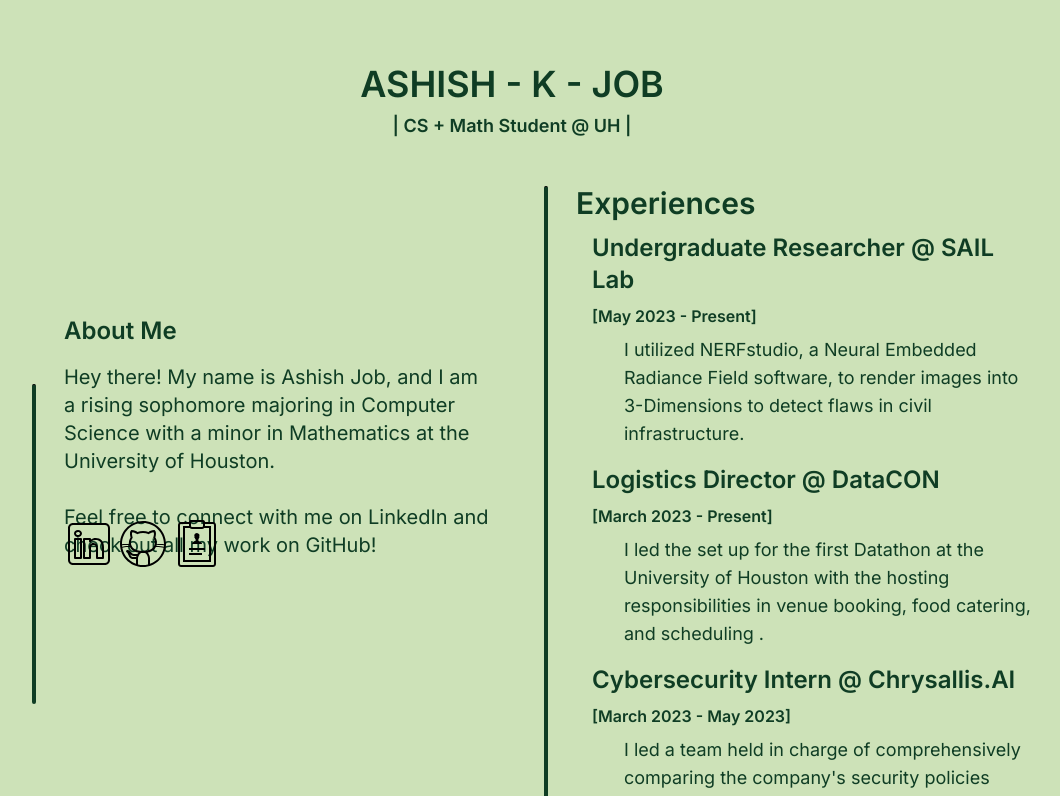
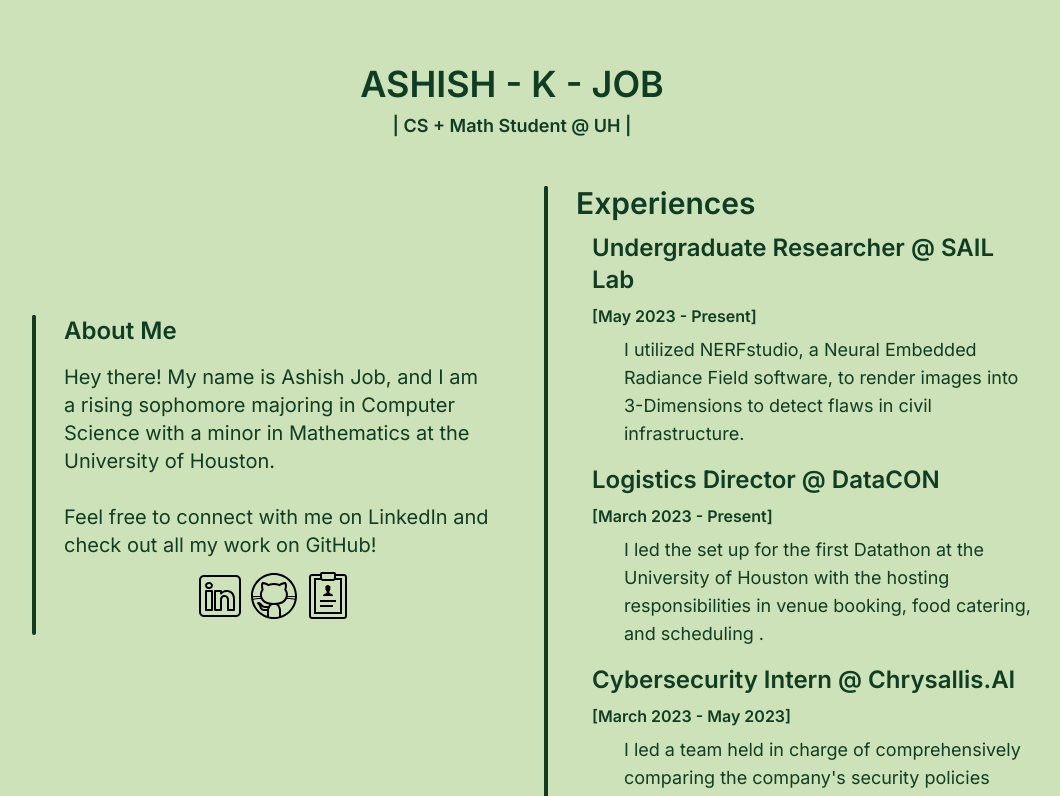
Before and after one commit to Ashishjob/Ashish-Job-Portfolio-Website, a Next.js app: page / in a window 1280 px wide. Shown: the top 796 px of the page, without its empty margins (128-1188 px from the left). Built offline with nearby package versions, Linux system fonts and the light colour scheme.

Commit message:
refactor: fix buttons

```diff
--- a/app/globals.css
+++ b/app/globals.css
@@ -18,8 +18,6 @@
 }
 
 body {
-  overflow-x: scroll;
-  overflow-y: scroll;
   color: rgb(var(--foreground-rgb));
   background: linear-gradient(
       to bottom,
--- a/app/page.tsx
+++ b/app/page.tsx
@@ -2,10 +2,10 @@ import Image from 'next/image';
 
 export default function Home() {
   return (
-    <main className="flex min-h-screen overflow-y-auto min-w-screen overflow-x-auto flex-col bg-lightgreen">
+    <main className="flex flex-col min-h-screen min-w-screen bg-lightgreen lg:items-center">
 
     <div className="flex text-center items-center justify-center font-semibold text-4xl text-green hover:underline mt-12 lg:mt-16 md:mt-16">
-      <h1 className="w-80 md:text-center md:text-4xl md:w-full sm:text-xl">
+      <h1 className="md:text-center md:text-4xl md:w-full sm:text-xl">
         ASHISH - K - JOB
       </h1>
     </div>
@@ -43,9 +43,8 @@ export default function Home() {
           Feel free to connect with me on LinkedIn and
           check out all my work on GitHub!
         </h2>
-      </div>
 
-        <div className="lg:absolute flex justify-center items-center lg:bottom-1/3 lg:translate-y-2/3 lg:left-48 pb-4">
+        <div className="flex justify-center items-center">
           <div className="pt-3 pr-1">
             <a href="https://www.linkedin.com/in/ashish-job/" target="_blank">
               <Image
@@ -83,8 +82,11 @@ export default function Home() {
           </div>
         </div>
 
+      </div>
 
-      <div className="lg:absolute hidden lg:block top-52 left-40 transform translate-y-44">
+
+
+      <div className="lg:absolute lg:block hidden top-1/3 left-40 transform translate-y-12">
         <hr className="w-1 h-80 bg-green border0 rounded dark:bg-green"></hr>
       </div>
 
```
